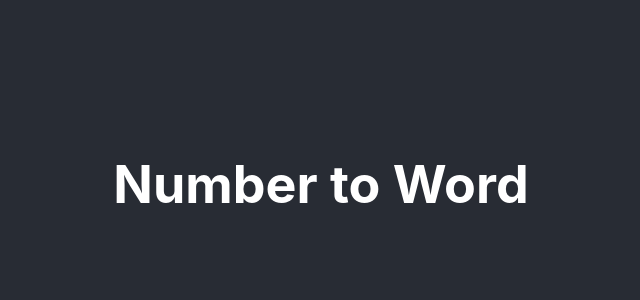
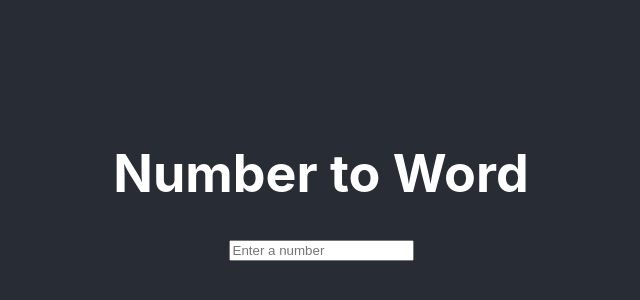
Before and after one commit to naveen5765/react-tdd-learning, a React (Create React App) app: page / in a window 1280 px wide. Shown: the part 216-516 px from the top of the page, without its empty margins (319-959 px from the left). Built offline with nearby package versions, Linux system fonts and the light colour scheme.

Commit message:
feat: should render an input field

```diff
--- a/src/App.js
+++ b/src/App.js
@@ -5,6 +5,7 @@ function App() {
     <div className="App">
       <header className="App-header">
         <h1>Number to Word</h1>
+        <input placeholder="Enter a number"></input>
       </header>
     </div>
   );
```
Also changed, not shown: 1 other file (tests, documents, lock files or other folders).
